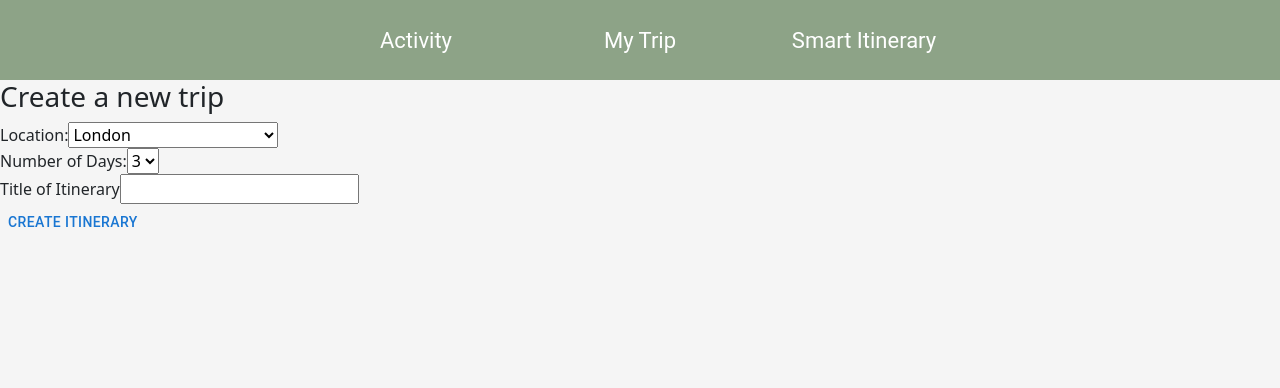
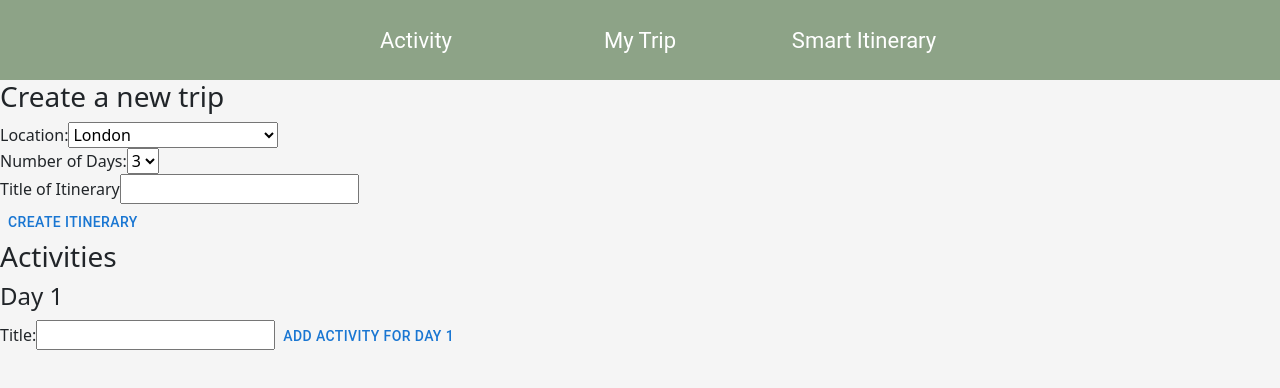
Before and after one commit to jolynnk/travelplanner, a React (Vite) app in the folder Frontend/starter-code 2/: page /itinerary in a window 1280 px wide. Shown: the top 388 px of the page. Built offline with nearby package versions, Linux system fonts and the light colour scheme.

Commit message:
blank itineraries created

```diff
--- a/Frontend/starter-code 2/src/components/ActivityItem.jsx
+++ b/Frontend/starter-code 2/src/components/ActivityItem.jsx
@@ -12,6 +12,8 @@ import React, { useState, useEffect } from "react";
 const ActivityItem = (props) => {
   return (
     <>
+    <br />
+    <br />
       <Card
         sx={{
           width: 400,
--- a/Frontend/starter-code 2/src/components/Itinerary.jsx
+++ b/Frontend/starter-code 2/src/components/Itinerary.jsx
@@ -1,10 +1,12 @@
-import React, { useRef } from "react";
+import React, { useRef, useState } from "react";
 import Button from "@mui/material/Button";
 
 const Itinerary = () => {
   const locationRef = useRef();
-  const num_of_daysRef = useRef();
-  const titleRef = useRef();
+  const titleRefs = useRef([]);
+  const [activities, setActivities] = useState([]);
+  const [numOfDays, setNumOfDays] = useState(1); // Default to 1 day
+  const [itineraryTitle, setItineraryTitle] = useState(""); // Added state for itinerary title
 
   const createItinerary = async () => {
     try {
@@ -15,8 +17,8 @@ const Itinerary = () => {
         },
         body: JSON.stringify({
           location: locationRef.current.value,
-          num_of_days: num_of_daysRef.current.value,
-          title: titleRef.current.value,
+          num_of_days: numOfDays,
+          title: itineraryTitle, // Use the itineraryTitle state here
         }),
       });
 
@@ -30,6 +32,45 @@ const Itinerary = () => {
       console.log(error.message);
       alert("An error has occurred");
     }
+  };
+
+  //add code for adding activity to itinerary
+  const addActivity = (title, day) => {
+    // Create a new activity object with title and day information
+    const newActivity = { title, day };
+
+    // Add the new activity to the activities array
+    setActivities((prevActivities) => [...prevActivities, newActivity]);
+  };
+
+  const handleNumOfDaysChange = (event) => {
+    const selectedNumOfDays = parseInt(event.target.value, 10);
+    setNumOfDays(selectedNumOfDays);
+  };
+
+  const generateDayRows = () => {
+    const rows = [];
+    for (let day = 1; day <= numOfDays; day++) {
+      rows.push(
+        <div key={day}>
+          <h4>Day {day}</h4>
+          {/* Add activity creation form for each day here */}
+          <label>
+            Title:
+            <input ref={(el) => (titleRefs.current[day - 1] = el)} />
+          </label>
+          {/* Include other input fields for activity details */}
+          <Button
+            onClick={() => {
+              addActivity(titleRefs.current[day - 1].value, day);
+            }}
+          >
+            Add Activity for Day {day}
+          </Button>
+        </div>
+      );
+    }
+    return rows;
   };
 
   return (
@@ -49,16 +90,20 @@ const Itinerary = () => {
         <br />
         <label>
           Number of Days:
-          <select ref={num_of_daysRef} name="numberOfDays">
+          <select name="numberOfDays" onChange={handleNumOfDaysChange}>
             <option value="3">3</option>
             <option value="5">5</option>
             <option value="7">7</option>
+            {/* Add more options as needed */}
           </select>
         </label>
         <br />
         <label>
           Title of Itinerary
-          <input ref={titleRef}></input>
+          <input
+            value={itineraryTitle}
+            onChange={(e) => setItineraryTitle(e.target.value)} // Update the itineraryTitle state
+          />
         </label>
         <br />
         <Button
@@ -69,6 +114,10 @@ const Itinerary = () => {
           Create Itinerary
         </Button>
       </form>
+
+      {/* Display Activities */}
+      <h3>Activities</h3>
+      {generateDayRows()}
     </>
   );
 };
```
